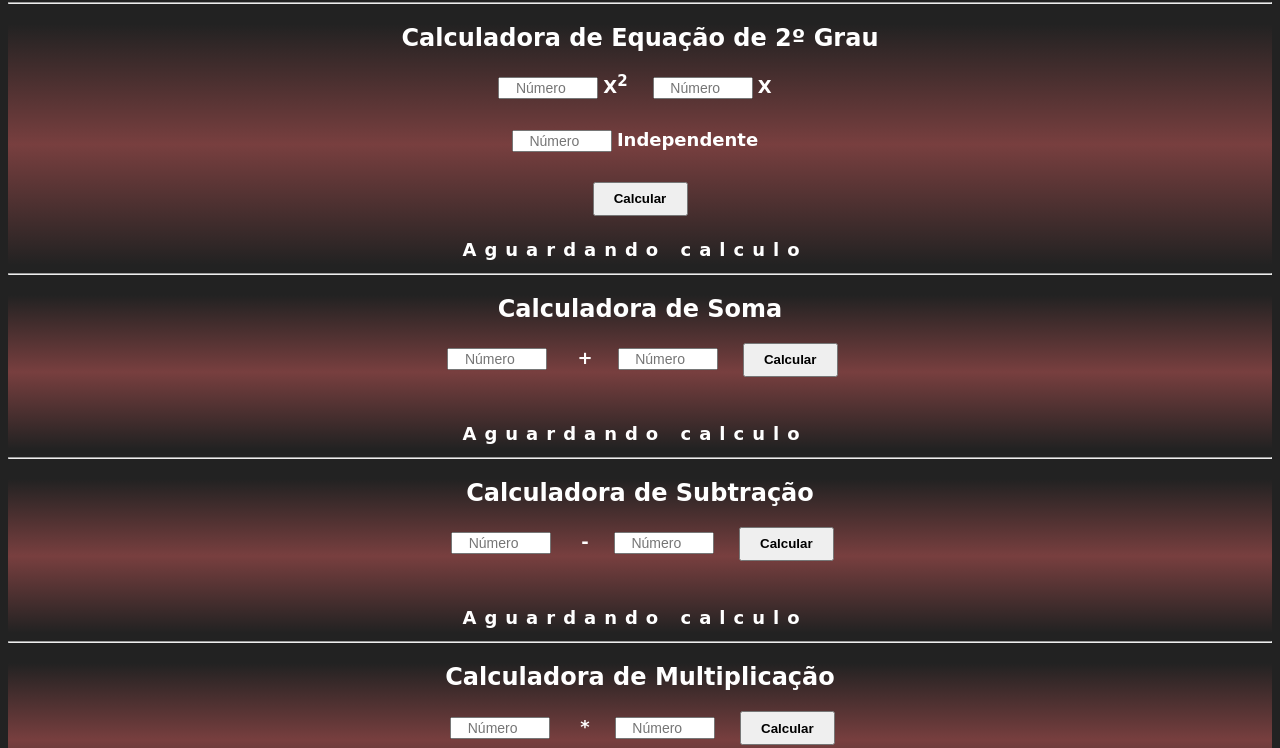
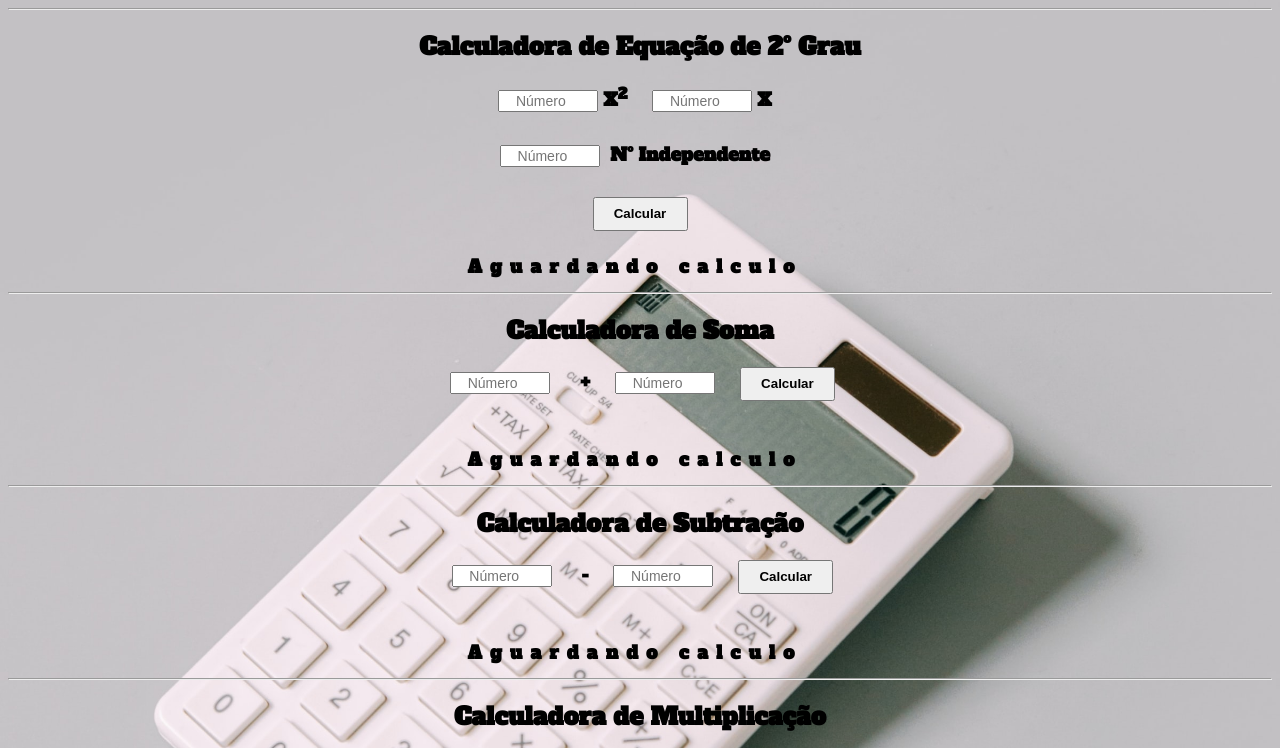
Before and after one commit to oFabioHenrique/projeto-calculadora, a plain HTML site: page index.html in a window 1280 px wide. Shown: the part 79-827 px from the top of the page. Drawn offline with Linux system fonts and the light colour scheme; a web font is replaced by a local one.

Commit message:
Refatorando design do projeto

```diff
--- a/index.html
+++ b/index.html
@@ -6,7 +6,7 @@
     <meta name="viewport" content="width=device-width, initial-scale=1.0">
     <title>Calculadoras</title>
     <link href="https://fonts.googleapis.com/css2?family=BhuTuka+Expanded+One&display=swap" rel="stylesheet">
-    <link rel="shortcut icon" href="favicon/favicon.ico">
+    <link rel="shortcut icon" href="imagens/favicon.ico">
     <link rel="stylesheet" href="style.css">
     <script src="https://kit.fontawesome.com/01639c5f77.js" crossorigin="anonymous"></script>
 </head>
@@ -21,7 +21,7 @@
                 <h2>Calculadora de Equação de 2º Grau</h2>
                 <label><input type="number" id="a" placeholder="Número">X<sup>2</sup></label>
                 <label><input type="number" id="b" placeholder="Número">X</label>  <br>
-                <label><input type="number" id="c" placeholder="Número">Independente</label>
+                <label><input type="number" id="c" placeholder="Número"> Nº Independente</label>
                 <br>
                 <button onclick="cacularEq(a.value, b.value, c.value)" class="btnMenor">Calcular</button>
                 <p id="resultadoEq">Aguardando calculo </p>
--- a/style.css
+++ b/style.css
@@ -1,18 +1,16 @@
+@import url('https://fonts.googleapis.com/css2?family=Alfa+Slab+One&display=swap');
 * {
     box-sizing: border-box;
     text-align: center;
 }
 header, div {
-    color: white;
-}
-#eq, #sub, #divi {
-    background-image: linear-gradient(#222, rgb(120, 63, 63), #222);
-}
-#soma, #multi {
-    background-image: linear-gradient(#222,rgb(120, 63, 63), #222);
+    color: black;
+    font-weight: bold;
+    font-family: 'Alfa Slab One', cursive;
 }
 body {
-    background-color: #222;
+    background: #222 url(imagens/calculadoraMaior.jpg) center center no-repeat  fixed;
+    background-size: cover;
     font-family: 'BhuTuka Expanded One', cursive;
 }
 section {
@@ -34,6 +32,7 @@ p {
     letter-spacing: 8px;
     border: none;
     margin-bottom: 0px;
+    font-weight: bold;
 }
 button {
     width: 95px;
@@ -64,14 +63,22 @@ button {
     background-color: #222;
     color: white;
     border-radius: 10px;
-    box-shadow: 0px 0px 0px 3px rgb(120, 63, 63);
+    box-shadow: 0px 0px 0px 3px white;
     border: none;
-
 }
 #voltarAoTopo:hover {
     color: white;
-    background-color: rgb(120, 63, 63);
+    background-color: white;
     color: #222;
     cursor: pointer;
     transition: .7s all;
 }
+::-webkit-scrollbar {
+    width: 12px;
+}
+::-webkit-scrollbar-thumb {
+    background-color: black;
+}
+::-webkit-scrollbar-track {
+    background-color: white;
+}
```
Also changed, not shown: imagens/android-chrome-192x192.png (renamed from favicon/android-chrome-192x192.png), imagens/android-chrome-512x512.png (renamed from favicon/android-chrome-512x512.png), imagens/apple-touch-icon.png (renamed from favicon/apple-touch-icon.png), imagens/calculadora.jpg (added), imagens/calculadoraMaior.jpg (added), imagens/favicon-16x16.png (renamed from favicon/favicon-16x16.png), imagens/favicon-32x32.png (renamed from favicon/favicon-32x32.png), imagens/favicon.ico (renamed from favicon/favicon.ico).
